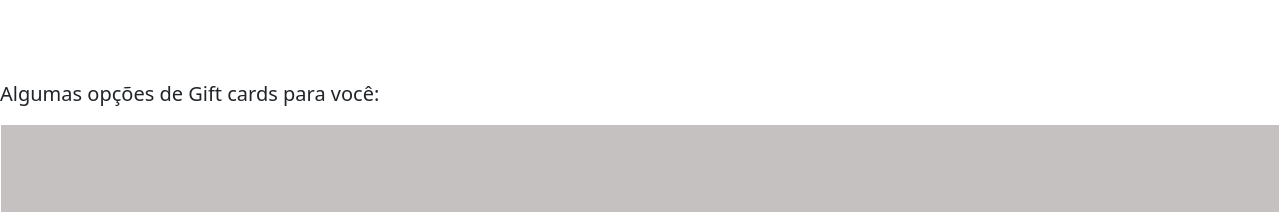
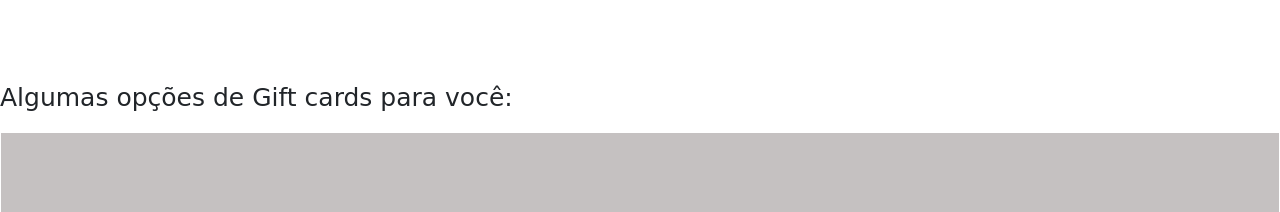
Before and after one commit to Breno009/Atividade-final-2, a plain HTML site: page index.html in a window 1280 px wide. Shown: the part 263-475 px from the top of the page. Drawn offline with nearby package versions, Linux system fonts and the light colour scheme.

Commit message:
Update style.css

```diff
--- a/style.css
+++ b/style.css
@@ -110,7 +110,8 @@
     margin: 1px;
 }
 #title{
-    font-size: 20px;
+    font-size: 25px;
+	font-family: cursive;
 }
 .animar{
     animation-name: slide;
```
